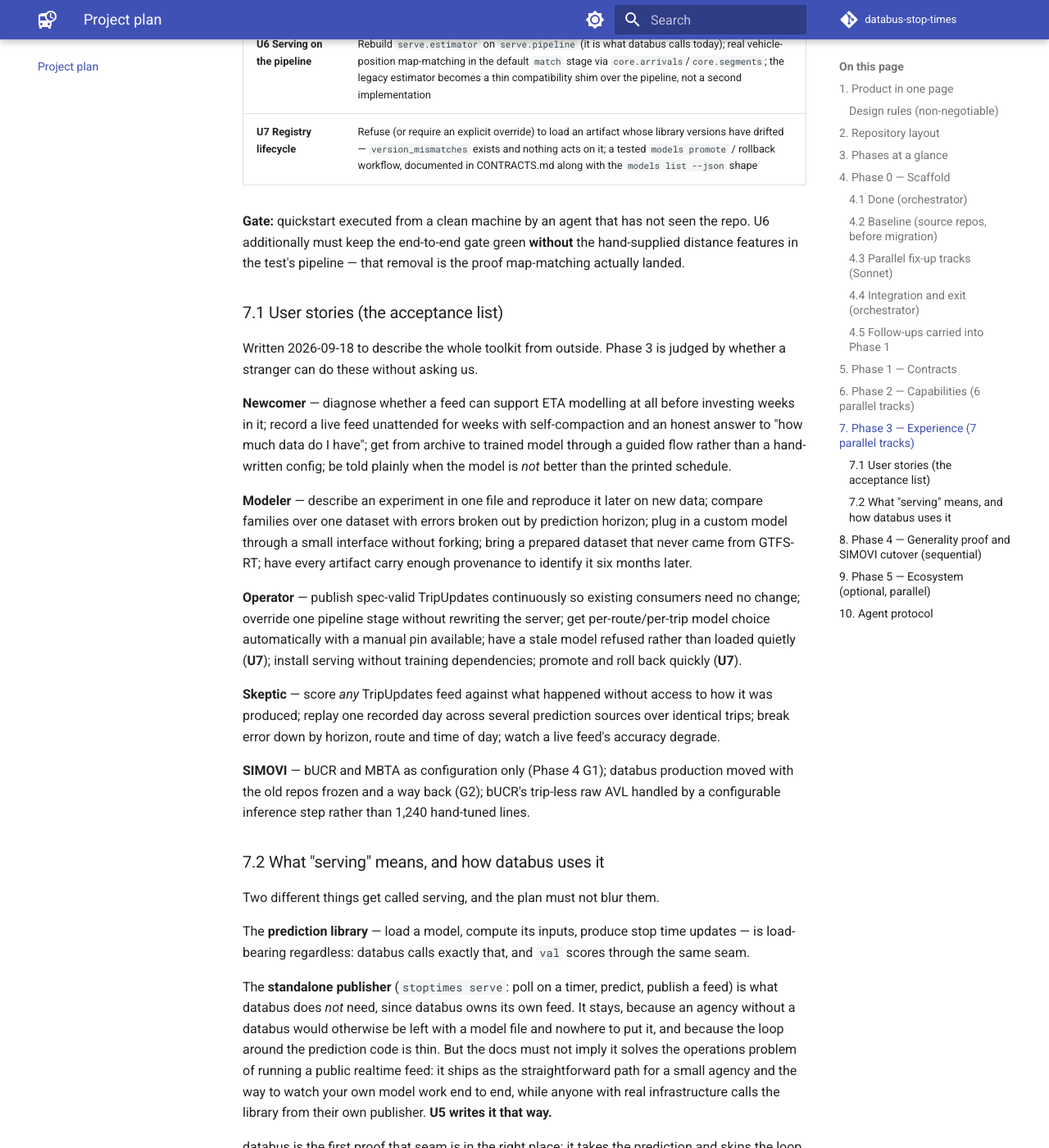
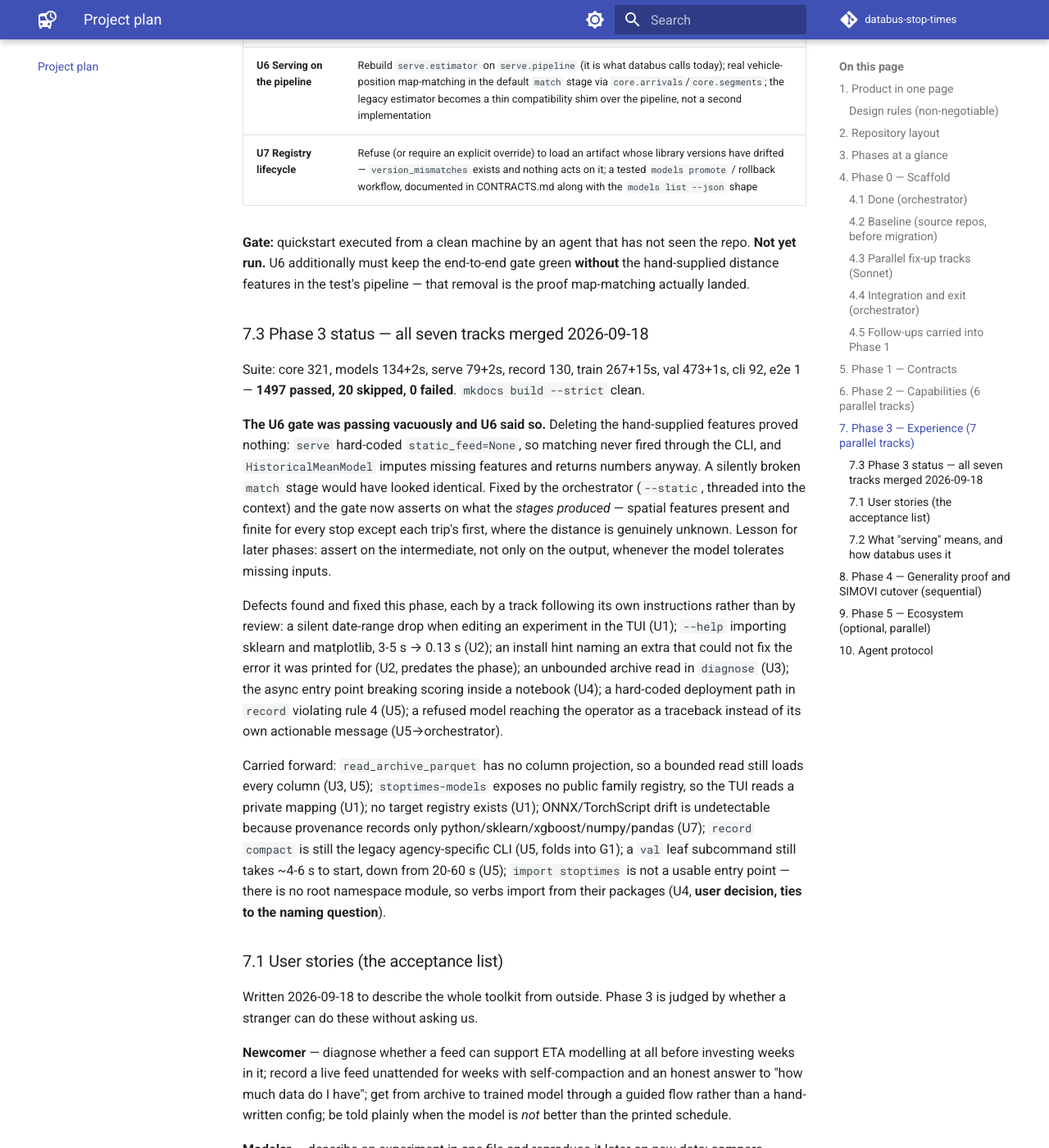
Before and after one commit to simovilab/databus-stop-times, an MkDocs documentation site: the page built from docs/PLAN.md, in a window 1280 px wide and 1400 px high, scrolled down 9752 px. Shown: the whole window at 82% size. Built offline with MkDocs 1.6.1 and Material for MkDocs 9.7.7, drawn with Linux system fonts in a browser that asks for light colours; comment, search, counter and statistics services are not loaded; some of the changed text lies outside the part shown.

Commit message:
docs: Phase 3 tracks merged; record what the phase found
All seven tracks merged and green (1497 passed, 20 skipped). The clean-machine
quickstart gate has NOT been run -- §7.3 says so rather than implying the phase
is closed.

Records the vacuous-gate episode in full, because the lesson generalizes:
assert on what the intermediate stages produced, not only on the output,
whenever the model tolerates missing inputs. Also lists every defect the phase
found -- each surfaced by a track following its own instructions, not by
review -- and what is carried forward.

Co-Authored-By: Claude Opus 5 <noreply@anthropic.com>
Claude-Session: https://claude.ai/code/session_01Jb2h48xBWRyn2Sw9128acN

```diff
--- a/docs/PLAN.md
+++ b/docs/PLAN.md
@@ -1,6 +1,7 @@
 # stoptimes — implementation plan
 
-Status: **Phase 2 complete — gate passed (2026-09-18)** · next: Phase 3, scope revised 2026-09-18, awaiting the user's go ·
+Status: **Phase 3 tracks all merged (2026-09-18)** — 1497 passed, 20 skipped; the clean-machine quickstart gate has
+**not** been run yet · next: run that gate, then Phase 4 (note G4 now precedes G2a — see §8) ·
 branch `feat/stoptimes-scaffold`, not pushed (the account has read-only access to the remote) · last updated 2026-09-18
 
 This is the working plan for turning SIMOVI's ETA research code (`gtfs-eta`) and its
@@ -292,9 +293,40 @@ during the cutover is the worst possible time.
 | **U6 Serving on the pipeline** | Rebuild `serve.estimator` on `serve.pipeline` (it is what databus calls today); real vehicle-position map-matching in the default `match` stage via `core.arrivals`/`core.segments`; the legacy estimator becomes a thin compatibility shim over the pipeline, not a second implementation |
 | **U7 Registry lifecycle** | Refuse (or require an explicit override) to load an artifact whose library versions have drifted — `version_mismatches` exists and nothing acts on it; a tested `models promote` / rollback workflow, documented in CONTRACTS.md along with the `models list --json` shape |
 
-**Gate:** quickstart executed from a clean machine by an agent that has not seen the repo.
+**Gate:** quickstart executed from a clean machine by an agent that has not seen the repo. **Not yet run.**
 U6 additionally must keep the end-to-end gate green **without** the hand-supplied distance
 features in the test's pipeline — that removal is the proof map-matching actually landed.
+
+### 7.3 Phase 3 status — all seven tracks merged 2026-09-18
+
+Suite: core 321, models 134+2s, serve 79+2s, record 130, train 267+15s, val 473+1s, cli 92, e2e 1 —
+**1497 passed, 20 skipped, 0 failed**. `mkdocs build --strict` clean.
+
+**The U6 gate was passing vacuously and U6 said so.** Deleting the hand-supplied features proved
+nothing: `serve` hard-coded `static_feed=None`, so matching never fired through the CLI, and
+`HistoricalMeanModel` imputes missing features and returns numbers anyway. A silently broken
+`match` stage would have looked identical. Fixed by the orchestrator (`--static`, threaded into
+the context) and the gate now asserts on what the *stages produced* — spatial features present
+and finite for every stop except each trip's first, where the distance is genuinely unknown.
+Lesson for later phases: assert on the intermediate, not only on the output, whenever the model
+tolerates missing inputs.
+
+Defects found and fixed this phase, each by a track following its own instructions rather than by
+review: a silent date-range drop when editing an experiment in the TUI (U1); `--help` importing
+sklearn and matplotlib, 3-5 s → 0.13 s (U2); an install hint naming an extra that could not fix
+the error it was printed for (U2, predates the phase); an unbounded archive read in `diagnose`
+(U3); the async entry point breaking scoring inside a notebook (U4); a hard-coded deployment
+path in `record` violating rule 4 (U5); a refused model reaching the operator as a traceback
+instead of its own actionable message (U5→orchestrator).
+
+Carried forward: `read_archive_parquet` has no column projection, so a bounded read still loads
+every column (U3, U5); `stoptimes-models` exposes no public family registry, so the TUI reads a
+private mapping (U1); no target registry exists (U1); ONNX/TorchScript drift is undetectable
+because provenance records only python/sklearn/xgboost/numpy/pandas (U7); `record compact` is
+still the legacy agency-specific CLI (U5, folds into G1); a `val` leaf subcommand still takes
+~4-6 s to start, down from 20-60 s (U5); `import stoptimes` is not a usable entry point — there
+is no root namespace module, so verbs import from their packages (U4, **user decision, ties to
+the naming question**).
 
 ### 7.1 User stories (the acceptance list)
 
```
